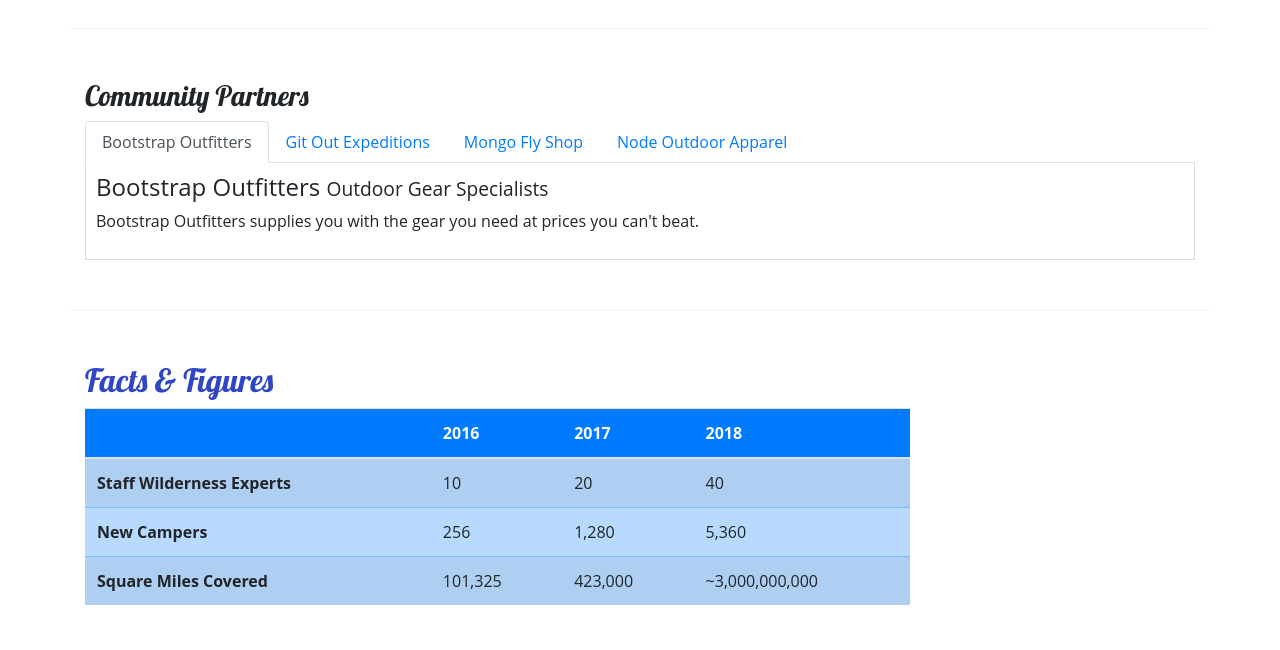
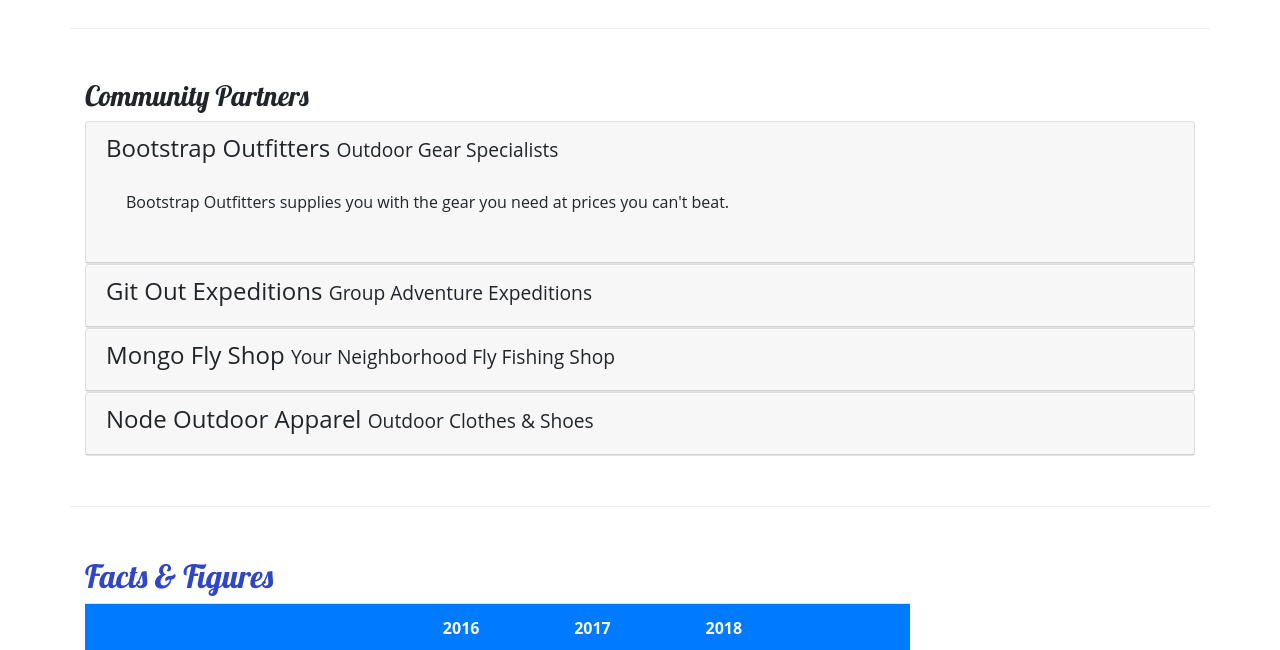
Before and after one commit to dendypat/nucamp-bootstrap, a website: page aboutus.html in a window 1280 px wide. Shown: the part 800-1450 px from the top of the page. Drawn offline with nearby package versions, Linux system fonts and the light colour scheme.

Commit message:
Accordion

```diff
--- a/aboutus.html
+++ b/aboutus.html
@@ -99,41 +99,63 @@
         <div class="row row-content">
           <div class="col">
             <h3>Community Partners</h3>
-            <ul class="nav nav-tabs">
-              <li class="nav-item"><a class="nav-link active" href="#bootstrap" role="tab" data-toggle="tab">Bootstrap
-                  Outfitters</a></li>
-              <li class="nav-item"><a class="nav-link" href="#git" role="tab" data-toggle="tab">Git Out Expeditions</a>
-              </li>
-              <li class="nav-item"><a class="nav-link" href="#mongo" role="tab" data-toggle="tab">Mongo Fly Shop</a>
-              </li>
-              <li class="nav-item"><a class="nav-link" href="#node" role="tab" data-toggle="tab">Node Outdoor
-                  Apparel</a></li>
-            </ul>
-            <div class="tab-content">
-              <div role="tabpanel" class="tab-pane fade show active" id="bootstrap">
-                <h4>Bootstrap Outfitters <small>Outdoor Gear Specialists</small></h4>
-                <p class="d-none d-sm-block">Bootstrap Outfitters supplies you with the gear you need at prices you
-                  can't
-                  beat.</p>
+            <div id="accordion">
+              <div class="card">
+                <div role="tab" class="card-header">
+                    <h4>
+                        <a data-toggle="collapse" data-target="#bootstrap">
+                            Bootstrap Outfitters <small>Outdoor Gear Specialists</small>
+                        </a>
+                    </h4>
+                    <div class="collapse show" id="bootstrap" data-parent="#accordion">
+                        <div class="card-body">
+                            <p class="d-none d-sm-block">Bootstrap Outfitters supplies you with the gear you need at prices you can't beat.</p>
+                        </div>
+                    </div>
+                </div>
+            </div>
+            <div class="card">
+              <div role="tab" class="card-header">
+                  <h4>
+                      <a class="collapsed" data-toggle="collapse" data-target="#git">
+                          Git Out Expeditions <small>Group Adventure Expeditions</small>
+                      </a>
+                  </h4>
+                  <div class="collapse" id="git" data-parent="#accordion">
+                      <div class="card-body">
+                          <p class="d-none d-sm-block">Join Git Out Expeditions to explore new horizons with a group of other adventurers!</p>
+                     </div>
+                  </div>
               </div>
-              <div role="tabpanel" class="tab-pane fade" id="git">
-                <h4>Git Out Expeditions <small>Group Adventure Expeditions</small></h4>
-                <p class="d-none d-sm-block">Join Git Out Expeditions to explore new horizons with a group of other
-                  adventurers!</p>
+          </div>
+          <div class="card">
+              <div role="tab" class="card-header">
+                  <h4>
+                      <a class="collapsed" data-toggle="collapse" data-target="#mongo">
+                          Mongo Fly Shop <small>Your Neighborhood Fly Fishing Shop</small>
+                      </a>
+                  </h4>
+                  <div class="collapse" id="mongo" data-parent="#accordion">
+                      <div class="card-body">
+                          <p class="d-none d-sm-block">Need a new fishing pole, a tacklebox, or flies of all kinds? Stop by Mongo Fly Shop.</p>
+                      </div>
+                  </div>
               </div>
-              <div role="tabpanel" class="tab-pane fade" id="mongo">
-                <h4>Mongo Fly Shop <small>Your Neighborhood Fly Fishing Shop</small></h4>
-                <p class="d-none d-sm-block">Need a new fishing pole, a tacklebox, or flies of all kinds? Stop by Mongo
-                  Fly
-                  Shop.</p>
+          </div>
+          <div class="card">
+              <div role="tab" class="card-header">
+                  <h4>
+                      <a class="collapsed" data-toggle="collapse" data-target="#node">
+                          Node Outdoor Apparel <small>Outdoor Clothes & Shoes</small>
+                      </a>
+                  </h4>
+                  <div class="collapse" id="node" data-parent="#accordion">
+                      <div class="card-body">
+                          <p class="d-none d-sm-block">From polar fleeces to swimsuits, hiking boots to waders, a visit to Node will be sure to get you covered.</p>
+                      </div>
+                  </div>
               </div>
-              <div role="tabpanel" class="tab-pane fade" id="node">
-                <h4>Node Outdoor Apparel <small>Outdoor Clothes & Shoes</small></h4>
-                <p class="d-none d-sm-block">From polar fleeces to swimsuits, hiking boots to waders, a visit to Node
-                  will
-                  be sure to get you covered.
-                </p>
-              </div>
+          </div>
             </div>
           </div>
         </div>
--- a/css/style.css
+++ b/css/style.css
@@ -35,9 +35,3 @@
 .navbar {
   background-color: #901cad;
 }
-.tab-content {
-  border: 1px solid #DDD;
-  border-top: none;
-  padding: 10px;
-
-}
```
